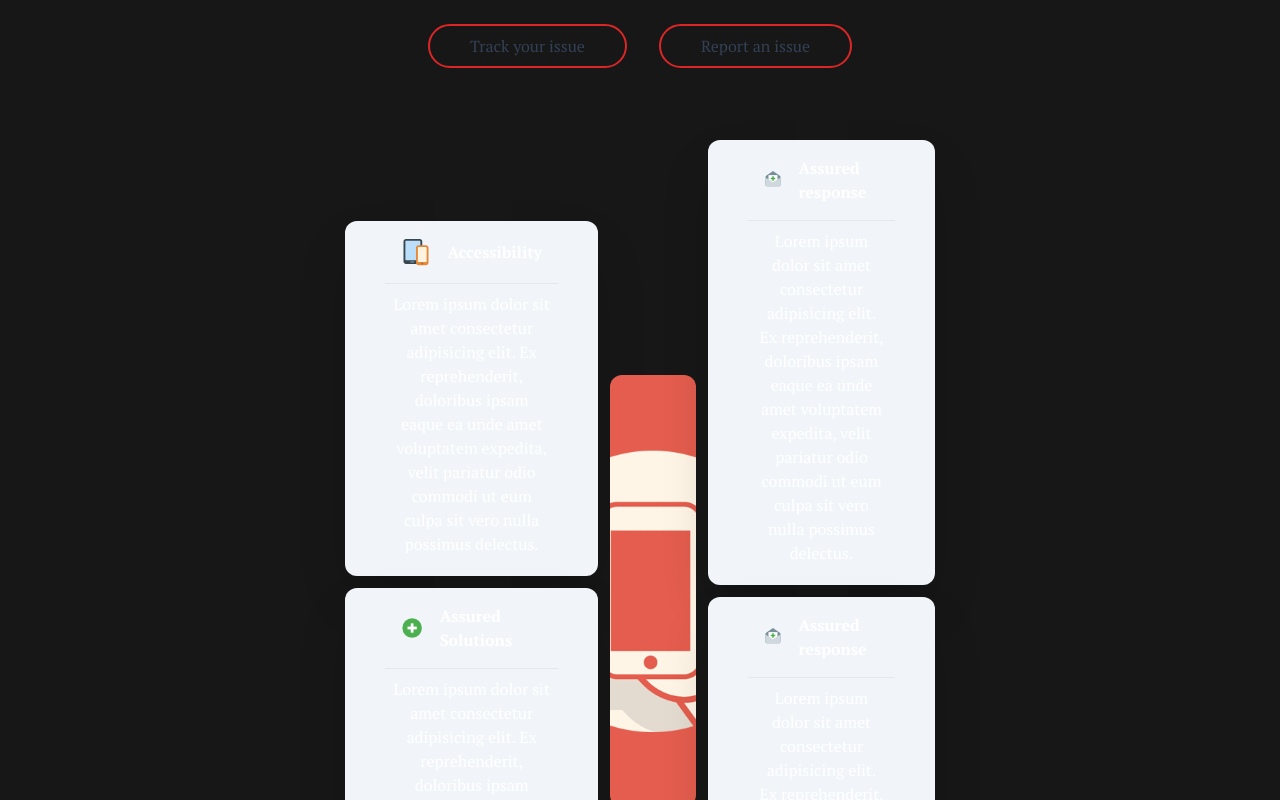
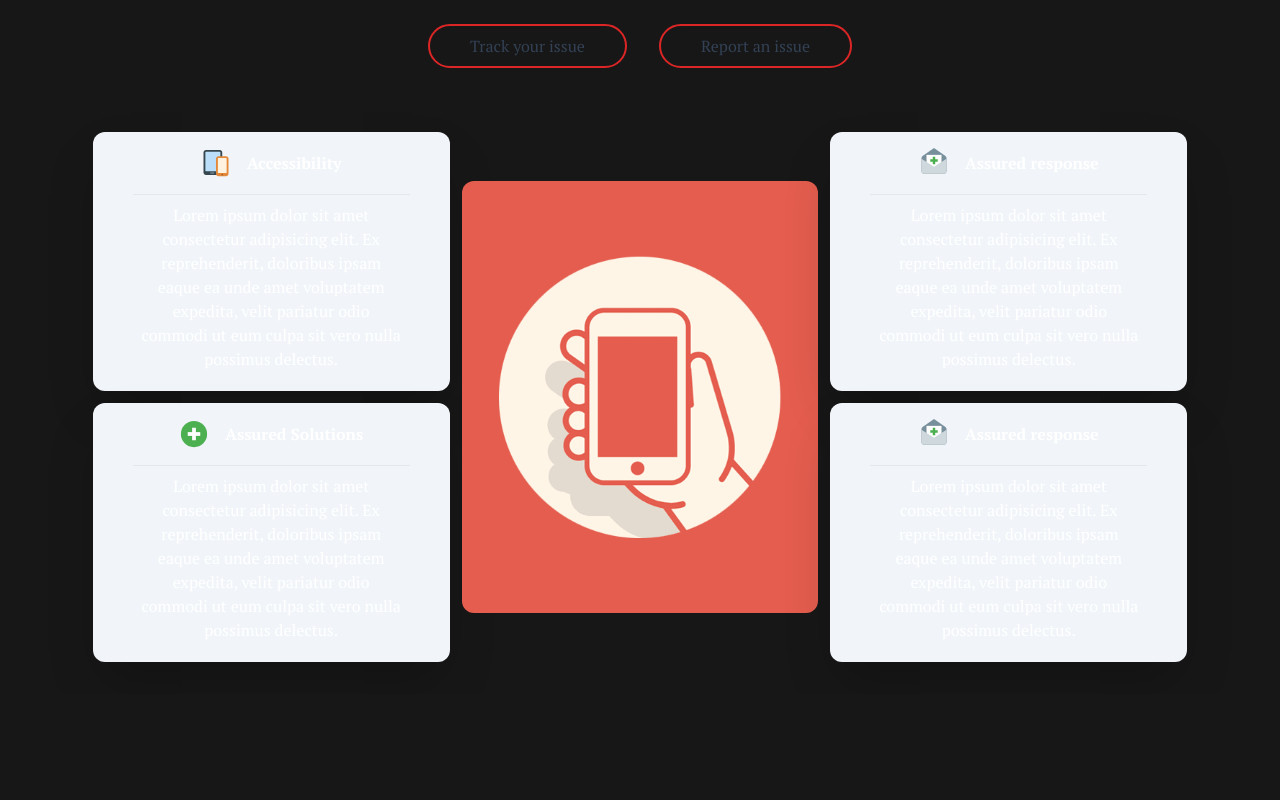
Before and after one commit to Giddy-10/anonymous_frontend, a Next.js app: page / in a window 1280 px wide. Shown: the part 1320-2120 px from the top of the page. After the commit the page ends 2014 px from the top, so only its background shows below. Built offline with nearby package versions, Linux system fonts and the light colour scheme.

Commit message:
updates: updates for about component testing width

```diff
--- a/components/About/about.tsx
+++ b/components/About/about.tsx
@@ -10,10 +10,7 @@
 const About = () => {
   return (
     <Section style='flex flex-col justify-center items-center gap-2 p-4' color='' width='[70%]'>
-      <div className="flex justify-center items-center">
-
-      </div>
-      <div className="flex justify-center items-center gap-3 w-[70%]">
+      <div className="flex justify-center items-center gap-3 w-[90%]">
         <div className="flex flex-col gap-3 flex-1">
             <Card style=''>
                 <div className="flex justify-center items-center gap-4 p-4">
```
